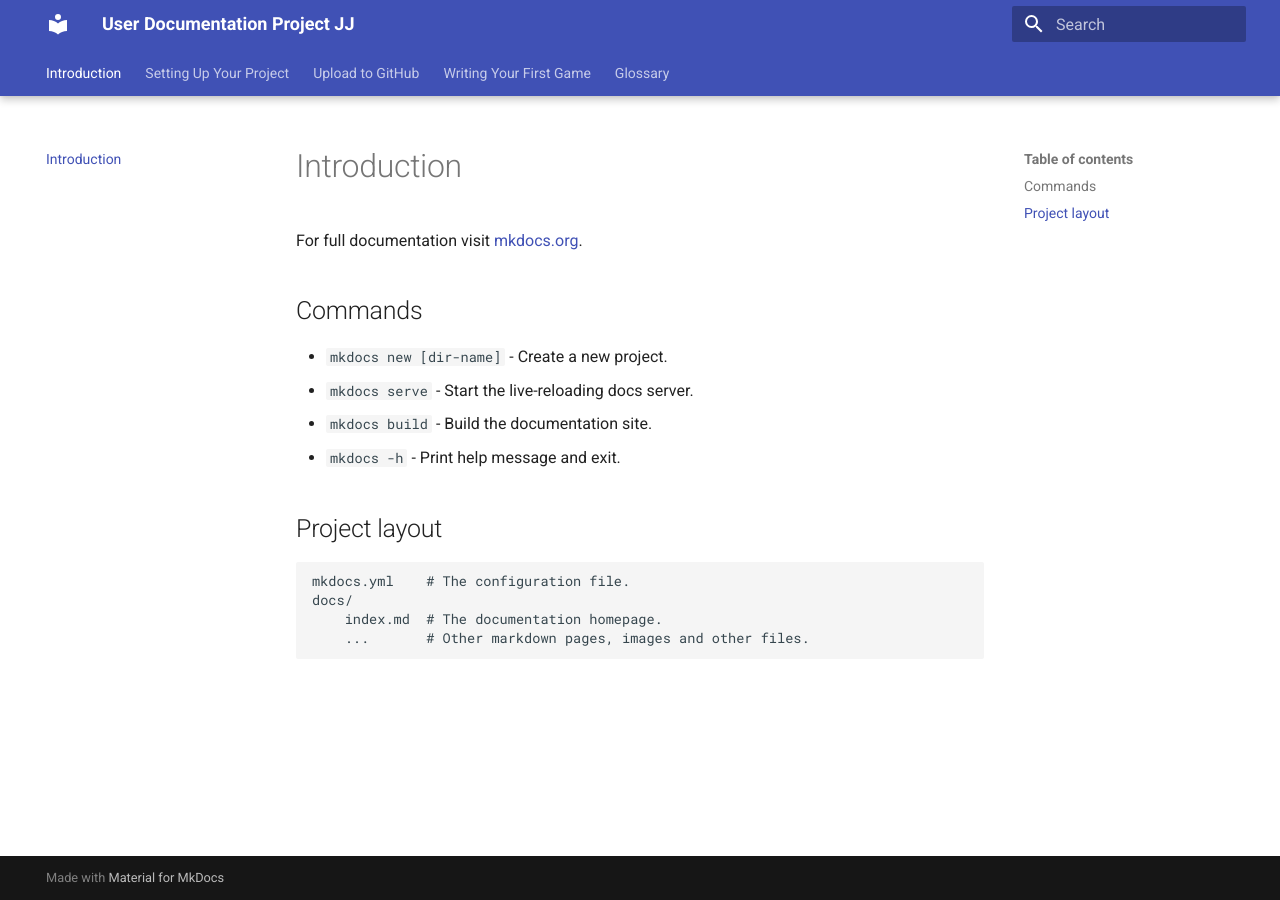
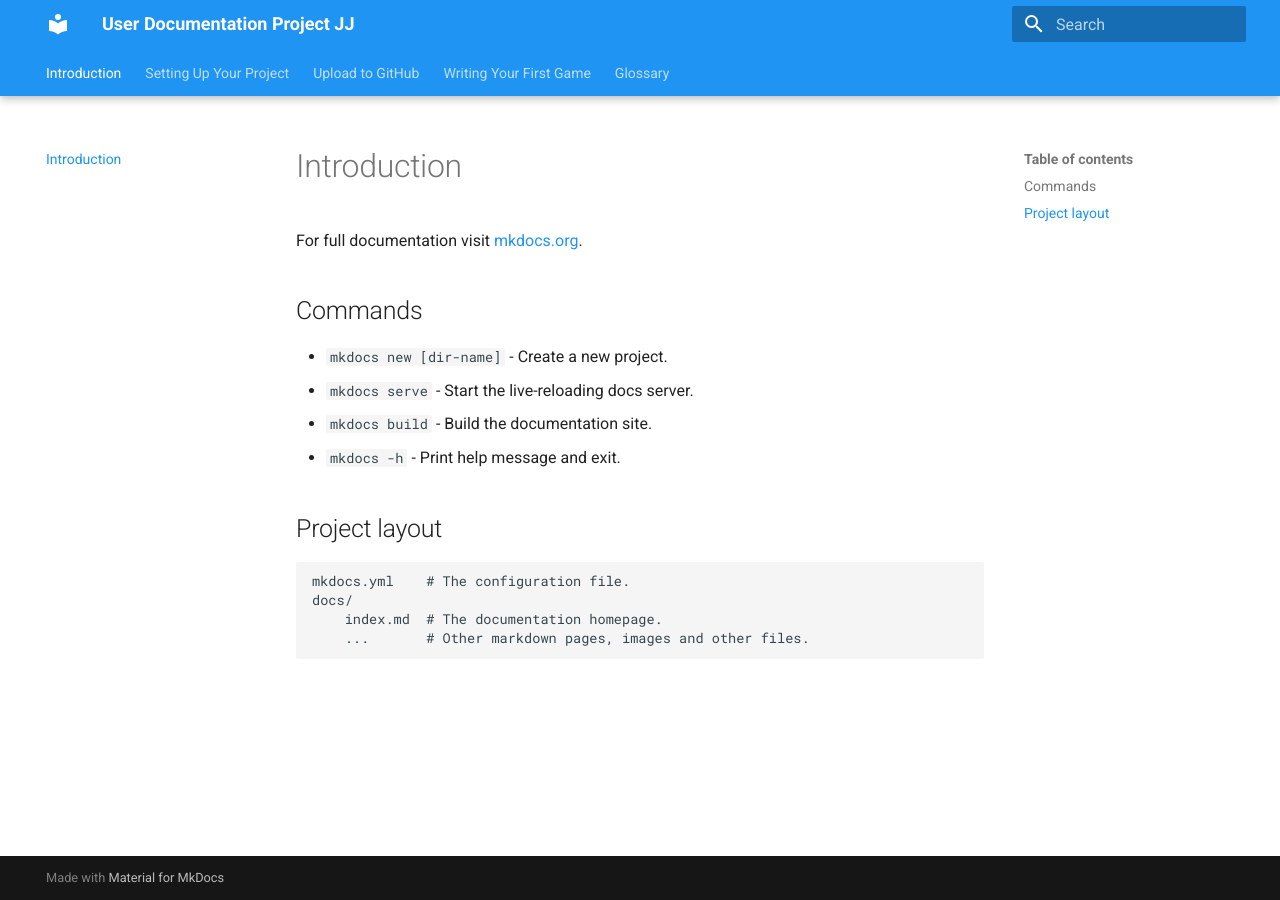
Before and after one commit to Beijzum/beijzum.github.io, an MkDocs documentation site: the page built from docs/index.md, in a window 1280 px wide. Built offline with MkDocs 1.6.1 and Material for MkDocs 9.7.7, drawn with Linux system fonts in a browser that asks for light colours.

Commit message:
add palette and unordered list extension

```diff
--- a/mkdocs.yml
+++ b/mkdocs.yml
@@ -7,3 +7,13 @@ theme:
         - navigation.sections
         - navigation.expand
         - navigation.path
+    palette:
+        primary: blue
+        accent: purple
+
+# extra_css: [style.css] in case we want to add extra css
+
+markdown_extensions:
+    - def_list
+    - pymdownx.tasklist:
+        custom_checkbox: true
```
